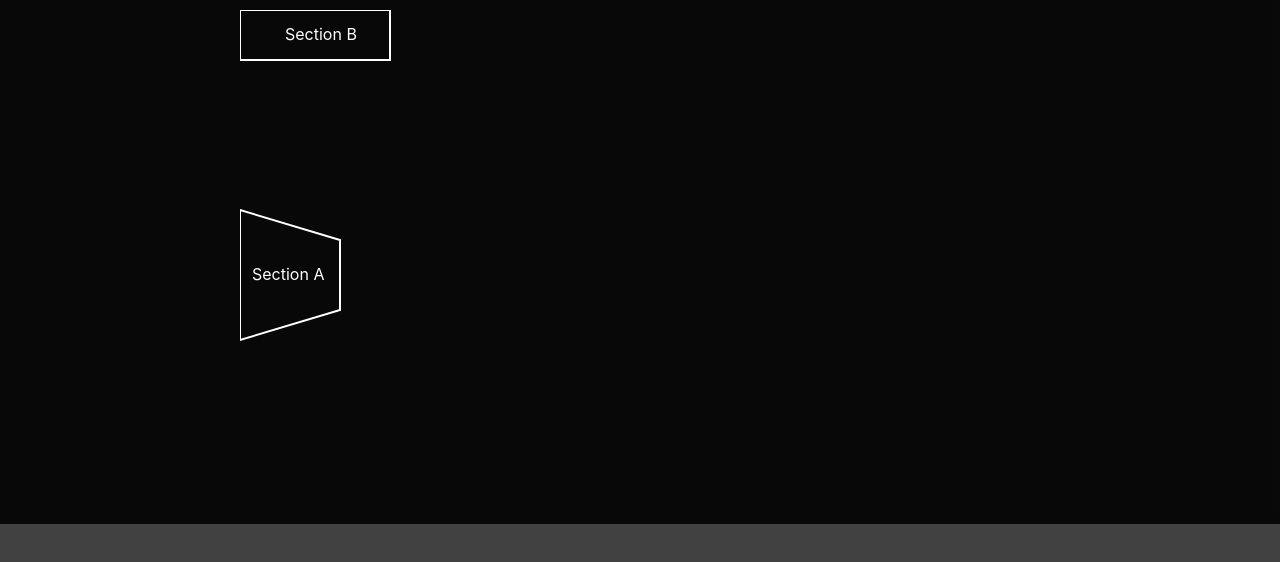
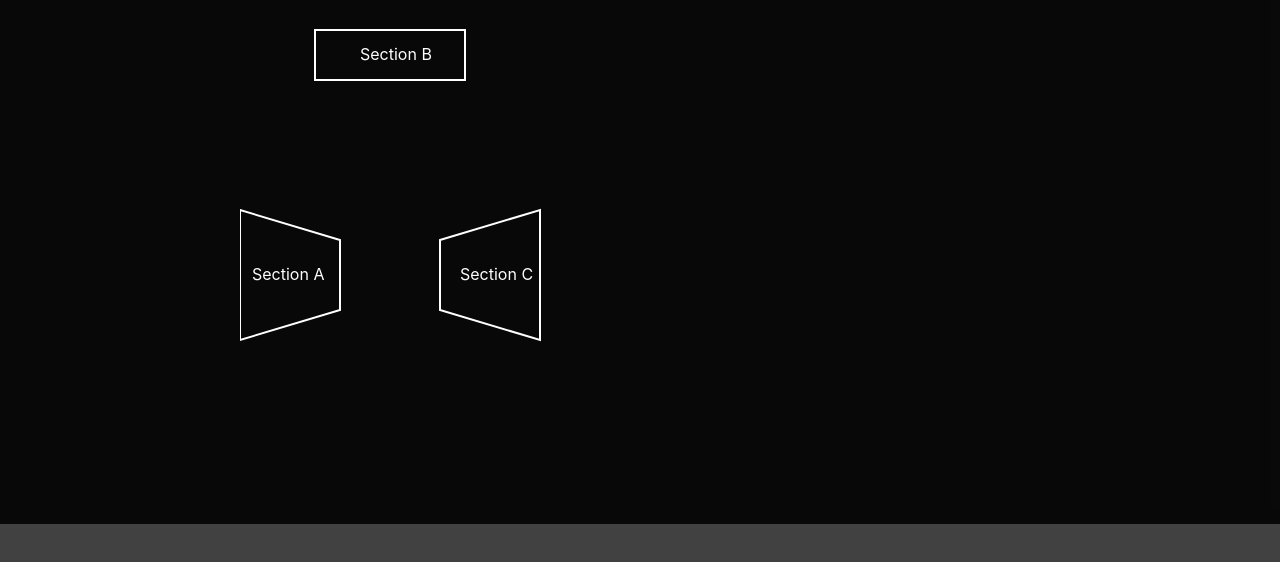
Before and after one commit to fahimegh/chart-app, a React (Create React App) app: page / in a window 1280 px wide. Shown: the top 562 px of the page. Built offline with nearby package versions, Linux system fonts and the light colour scheme.

Commit message:
add right trapezoid shape

```diff
--- a/src/components/svgShape/SvgShape.jsx
+++ b/src/components/svgShape/SvgShape.jsx
@@ -12,26 +12,19 @@ function Svgchape() {
           // y="0"
         >
           {/* rectangle shape  */}
-          <rect
-            // x="50"
-            // y="10"
-            width="150"
-            height="50"
-          />
-          <text x="45" y="30" fill="#fff">
+          <rect x="75" y="20" width="150" height="50" />
+          <text x="120" y="50" fill="#fff">
             Section B
           </text>
           {/*left trapezoid shape */}
-          <polygon
-            // fill="transparent"
-            // stroke="#fff"
-            // stroke-width="2"
-            // transform="rotate(90, 50, 150)"
-            // points="40,200 50,120 70,120 90,200"
-            points="0,200 100,230 100,300 0,330 "
-          />
+          <polygon points="0,200 100,230 100,300 0,330 " />
           <text x="12" y="270" fill="#fff">
             Section A
+          </text>
+          {/* right trapezoid shape */}
+          <polygon points="200,230 300,200 300,330 200,300" />
+          <text x="220" y="270" fill="#fff">
+            Section C
           </text>
         </svg>
       </div>
```
